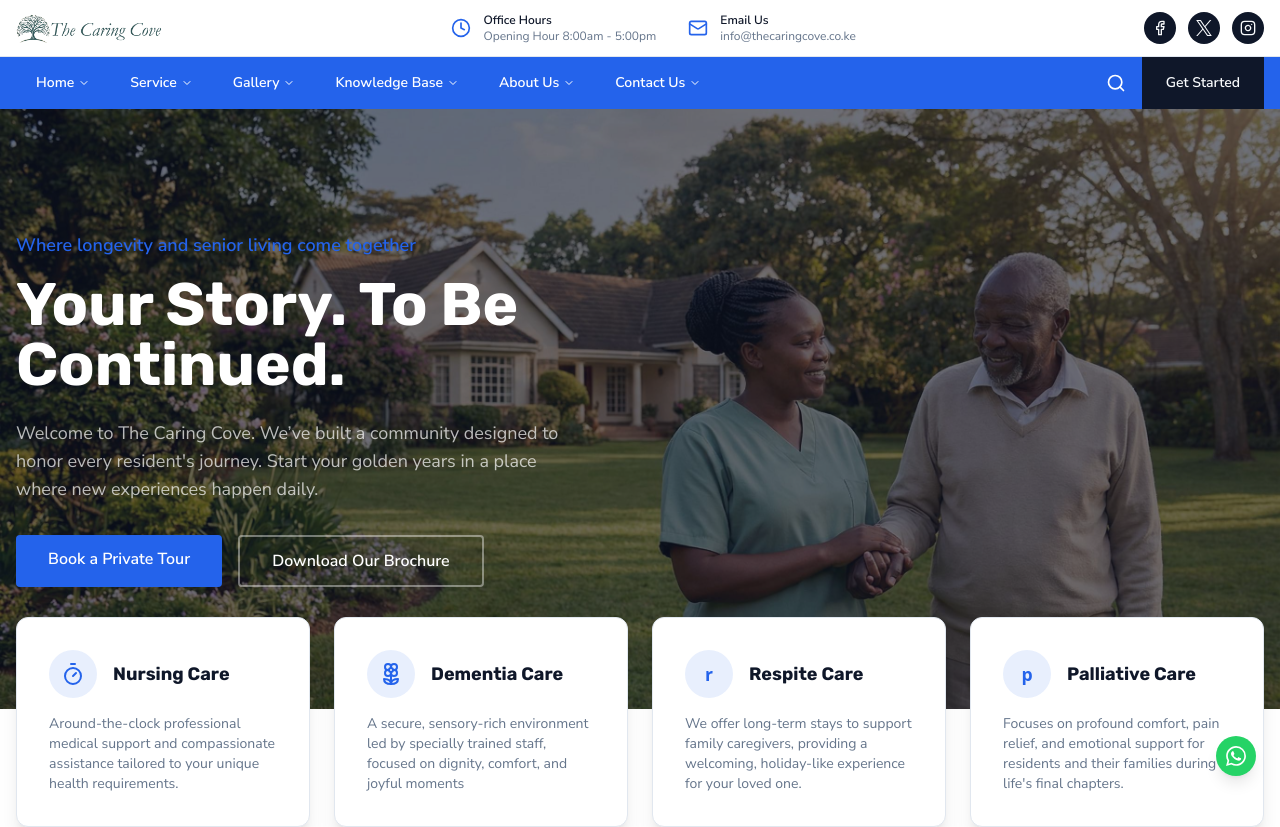
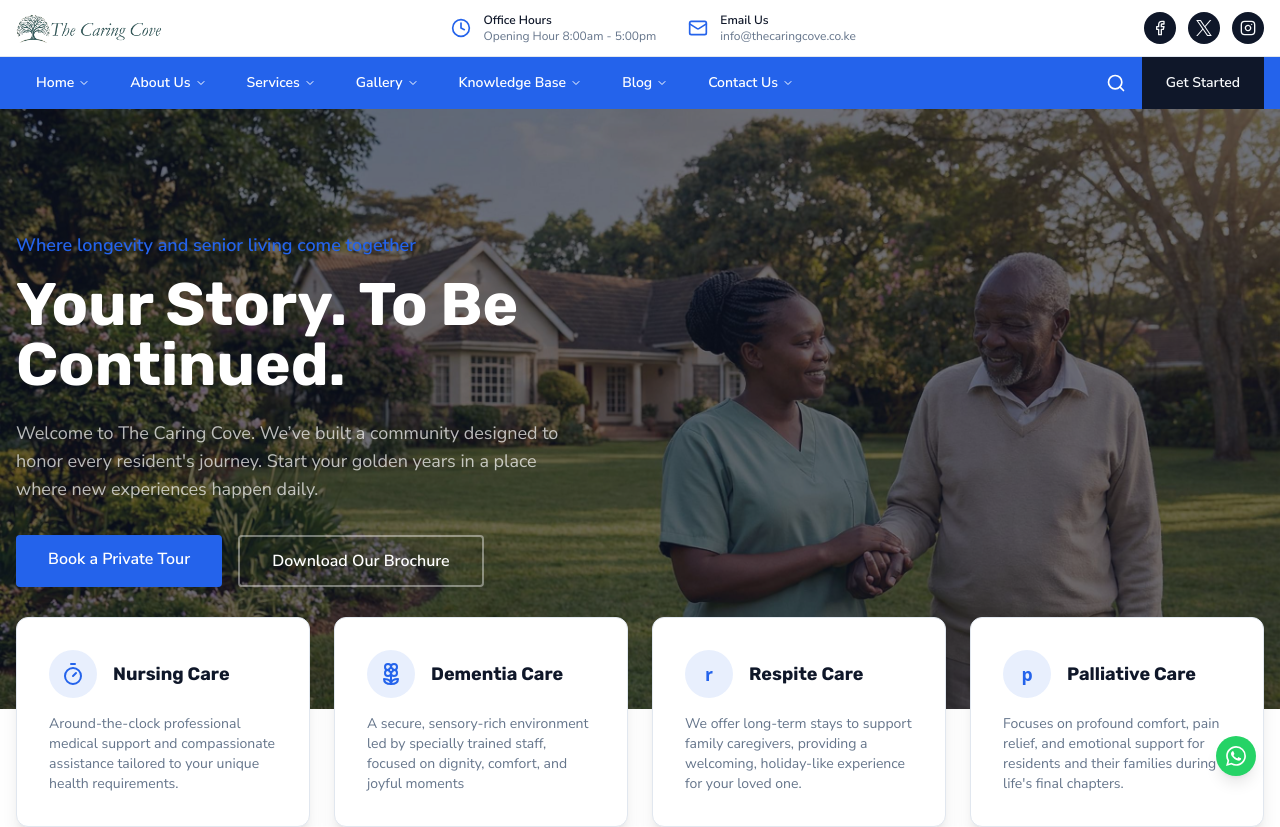
Before and after one commit to felixodette/the-caring-cove, a Next.js app: page / in a window 1280 px wide. Shown: the top 827 px of the page. Built offline with nearby package versions, Linux system fonts and the light colour scheme.

Commit message:
Update navbar links
Reorder nav items and re-enable blog link.

Made-with: Cursor

```diff
--- a/src/components/sections/Navbar.tsx
+++ b/src/components/sections/Navbar.tsx
@@ -6,11 +6,11 @@ import Link from "next/link";
 
 const navItems = [
   { label: "Home", href: "/" },
-  { label: "Service", href: "/service" },
+  { label: "About Us", href: "/about" },
+  { label: "Services", href: "/service" },
   { label: "Gallery", href: "/gallery" },
   { label: "Knowledge Base", href: "/faq" },
-  { label: "About Us", href: "/about" },
-  // { label: "Blog", href: "/blog" },
+  { label: "Blog", href: "/blog" },
   { label: "Contact Us", href: "/contact" },
 ];
 
```
